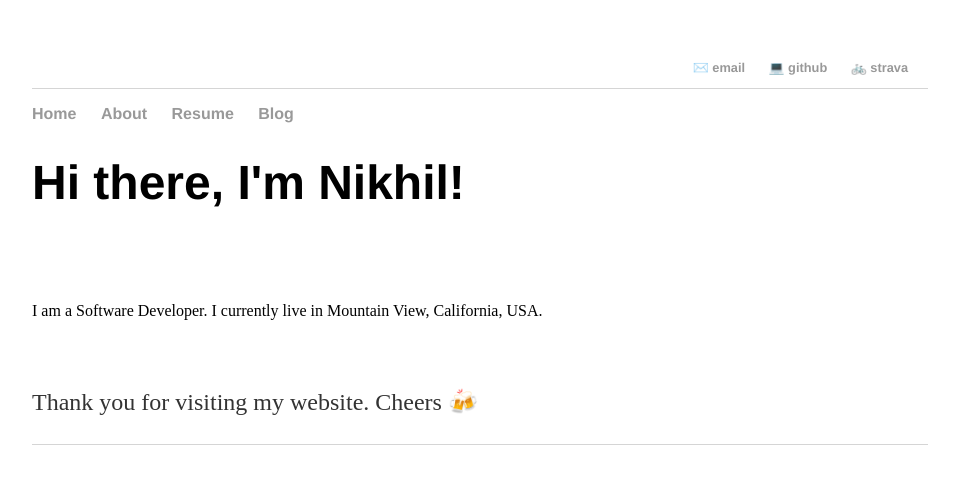
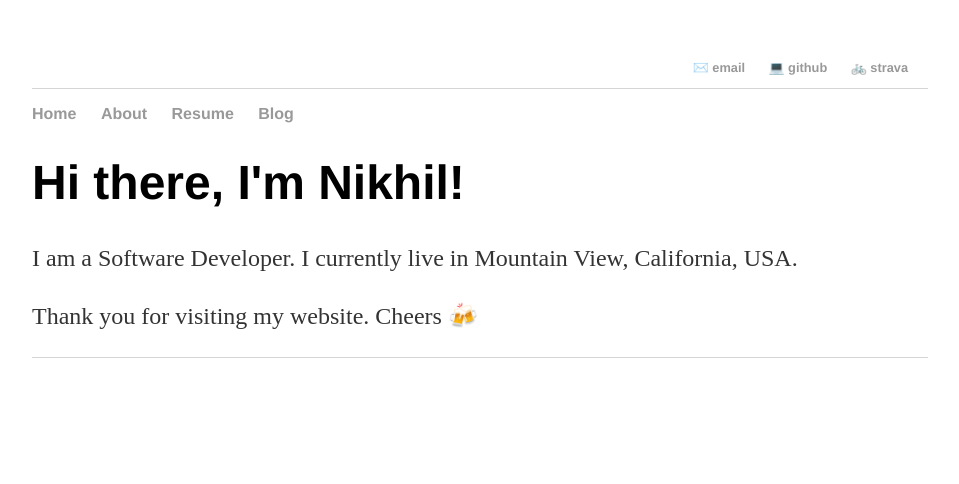
Before and after one commit to tricalnikhil/tricalnikhil.github.io, a Jekyll site: the page built from index.html, in a window 1280 px wide. Shown: the top 484 px of the page, without its empty margins (160-1119 px from the left). Built offline with Jekyll 4.4.1, drawn with Linux system fonts in a browser that asks for light colours.

Commit message:
Update home page

```diff
--- a/index.html
+++ b/index.html
@@ -4,8 +4,6 @@ title: Nikhil Shah
 ---
 <div class="blurb">
 	<h1>Hi there, I'm Nikhil!</h1>
-	<br/><br/>
-	</p>I am a Software Developer. I currently live in Mountain View, California, USA.</p>
-	<br/>
+	<p>I am a Software Developer. I currently live in Mountain View, California, USA.</p>
 	<p>Thank you for visiting my website. Cheers 🍻</p>
 </div><!-- /.blurb -->
```
